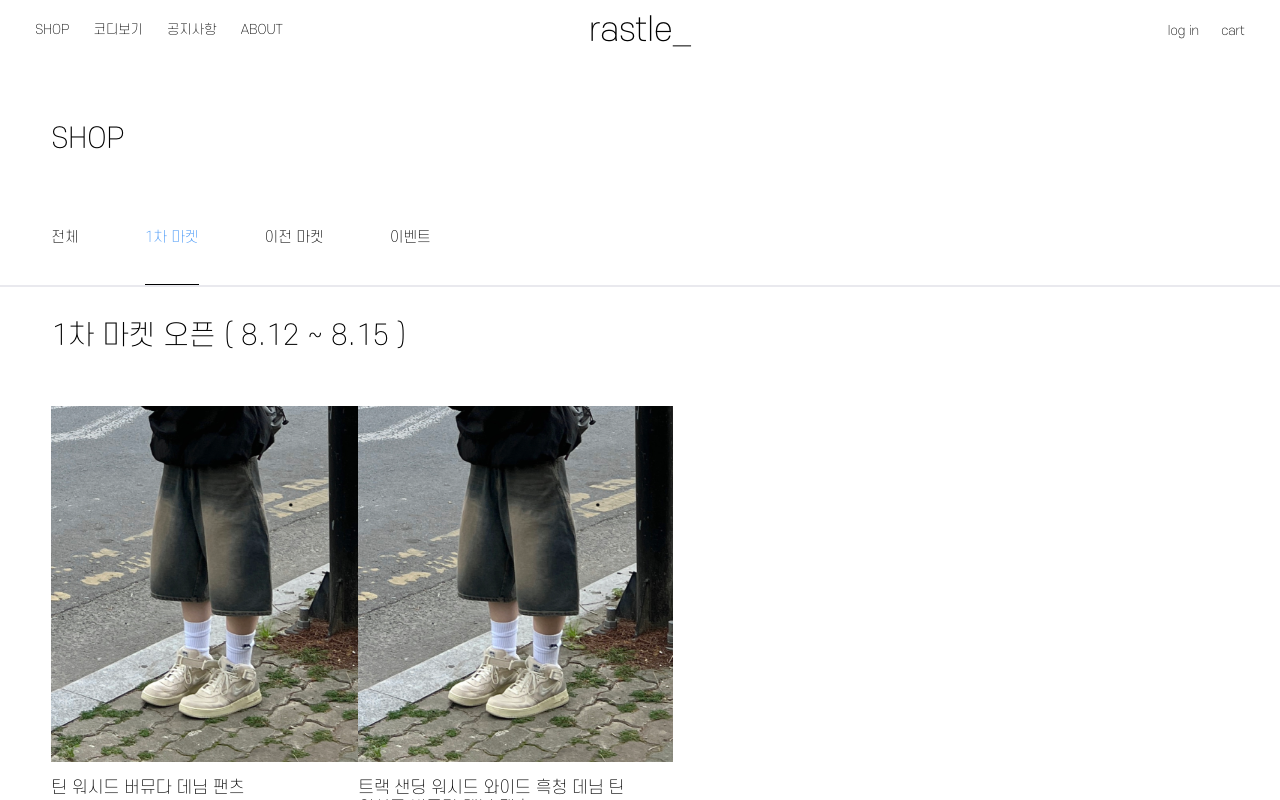
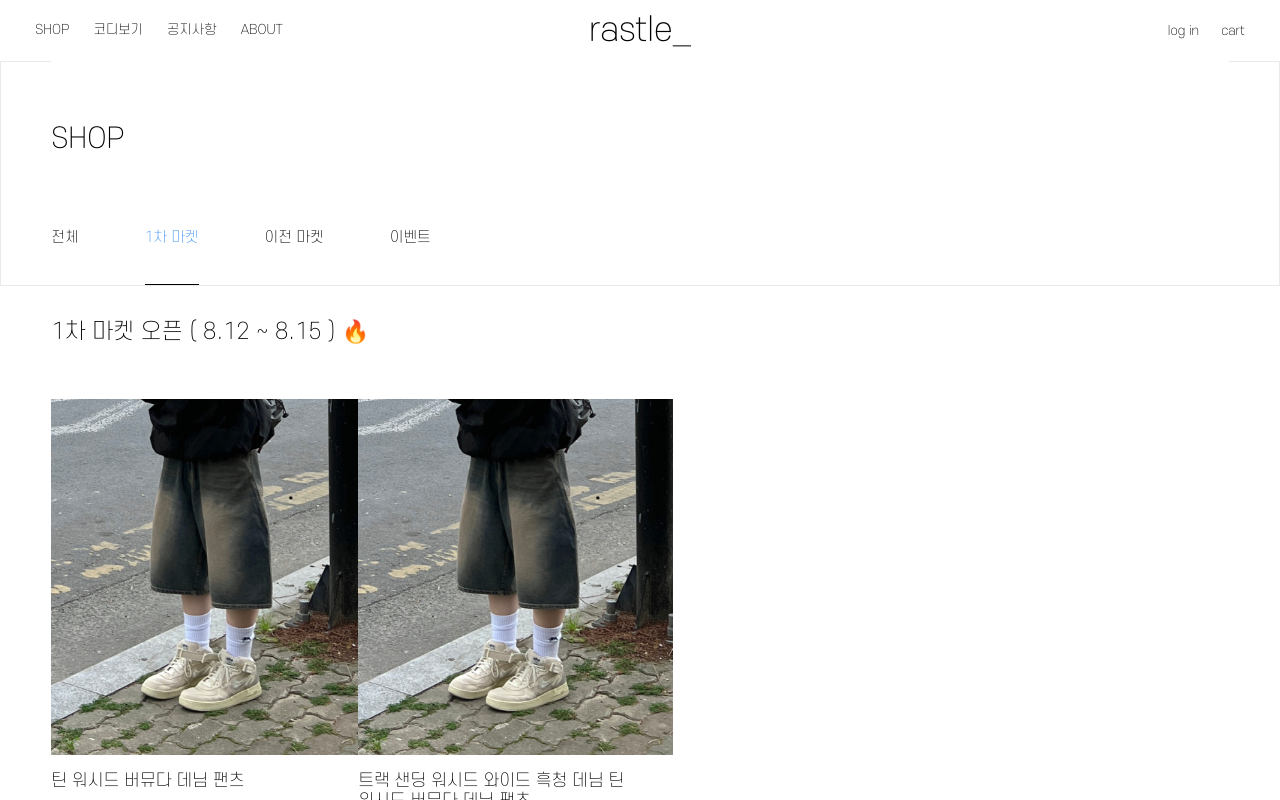
Before and after one commit to rastle-dev/rastle-frontend, a Next.js app: page /shop in a window 1280 px wide. Both pictures are taken after a click on the element "1차 마켓". Shown: the top 800 px of the page. Built offline with nearby package versions, Linux system fonts and the light colour scheme.

Commit message:
feat: 카테고리 탭 상단 고정

```diff
--- a/src/pages/shop/index.styles.tsx
+++ b/src/pages/shop/index.styles.tsx
@@ -10,6 +10,9 @@ export const Container = styled.div`
 
 export const Header = styled.div`
   width: 92%;
+  position: fixed;
+  background-color: ${COLORS.WHITE};
+
   h1 {
     font-size: 2.5rem;
     font-weight: 200;
@@ -19,13 +22,14 @@ export const Header = styled.div`
 export const Line = styled.div`
   border: 0.5px solid;
   color: ${COLORS.GREY[200]};
+  padding-top: 20.3rem;
   width: 100%;
 `;
 export const FirstMarketDescription = styled.div`
   padding-top: 3rem;
   width: 92%;
   font-weight: 200;
-  font-size: 2.5rem;
+  font-size: 2rem;
 `;
 
 export const ProductList = styled.div`
@@ -33,6 +37,7 @@ export const ProductList = styled.div`
   width: 92%;
   grid-template-columns: repeat(auto-fill, minmax(23%, auto));
   padding-top: 4.8rem;
+
   column-gap: 2rem;
   row-gap: 8rem;
 `;
--- a/src/pages/shop/index.tsx
+++ b/src/pages/shop/index.tsx
@@ -78,7 +78,7 @@ export default function Login() {
       <S.Line />
       {activeCategory === "1차 마켓" && (
         <S.FirstMarketDescription>
-          1차 마켓 오픈 ( 8.12 ~ 8.15 )
+          1차 마켓 오픈 ( 8.12 ~ 8.15 ) 🔥
         </S.FirstMarketDescription>
       )}
       <S.ProductList>
```
